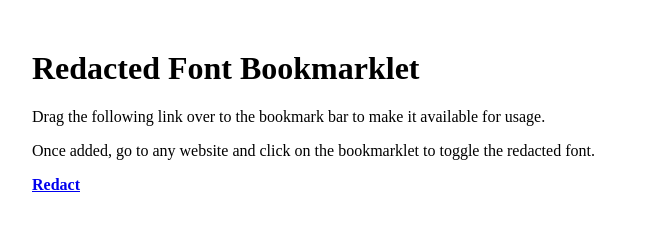
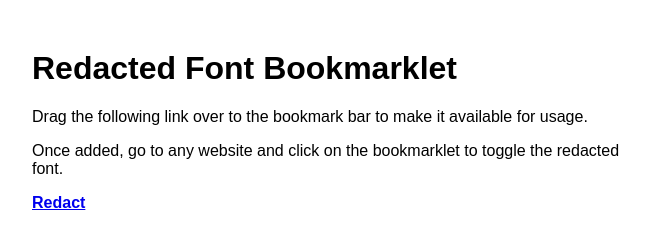
Before and after one commit to yuya-iwabuchi/redacted-font-bookmarklet, a plain HTML site: page index.html in a window 1280 px wide. Shown: the whole page, without its empty margins (308-958 px from the left). Drawn offline with Linux system fonts and the light colour scheme.

Commit message:
Fixed styling

```diff
--- a/index.html
+++ b/index.html
@@ -1,14 +1,17 @@
 <html>
   <head>
     <title>Redacted Font Bookmarklet</title>
+    <meta name="viewport" content="width=device-width, initial-scale=1" />
     <style>
       body {
-        font-family: serif;
+        font-family: sans-serif;
+        overflow-wrap: break-word;
+        hyphens: auto;
       }
       main {
         margin: 50px auto;
         max-width: 600px;
-        padding: 0 20px;
+        padding: 0 10px;
       }
       a {
         font-weight: 700;
@@ -22,7 +25,7 @@
       <p>Once added, go to any website and click on the bookmarklet to toggle the redacted font.</p>
       <a
         title="Redact"
-        href="javascript(function(){const styleId='texts-redacted';let styleElement=document.getElementById(styleId);if(!styleElement){const styleElement=document.createElement('style');styleElement.id=styleId;styleElement.textContent='@import url(\'https://fonts.googleapis.com/css2?family=Redacted+Script:wght@300;400;700&display=swap\'); * { font-family: \'Redacted Script\' !important; }';document.head.appendChild(styleElement)}else{document.head.removeChild(styleElement)}})()"
+        href="javascript:(function(){const styleId='texts-redacted';let styleElement=document.getElementById(styleId);if(!styleElement){const styleElement=document.createElement('style');styleElement.id=styleId;styleElement.textContent='@import url(\'https://fonts.googleapis.com/css2?family=Redacted+Script:wght@300;400;700&display=swap\'); * { font-family: \'Redacted Script\' !important; }';document.head.appendChild(styleElement)}else{document.head.removeChild(styleElement)}})()"
       >
         Redact
       </a>
```
